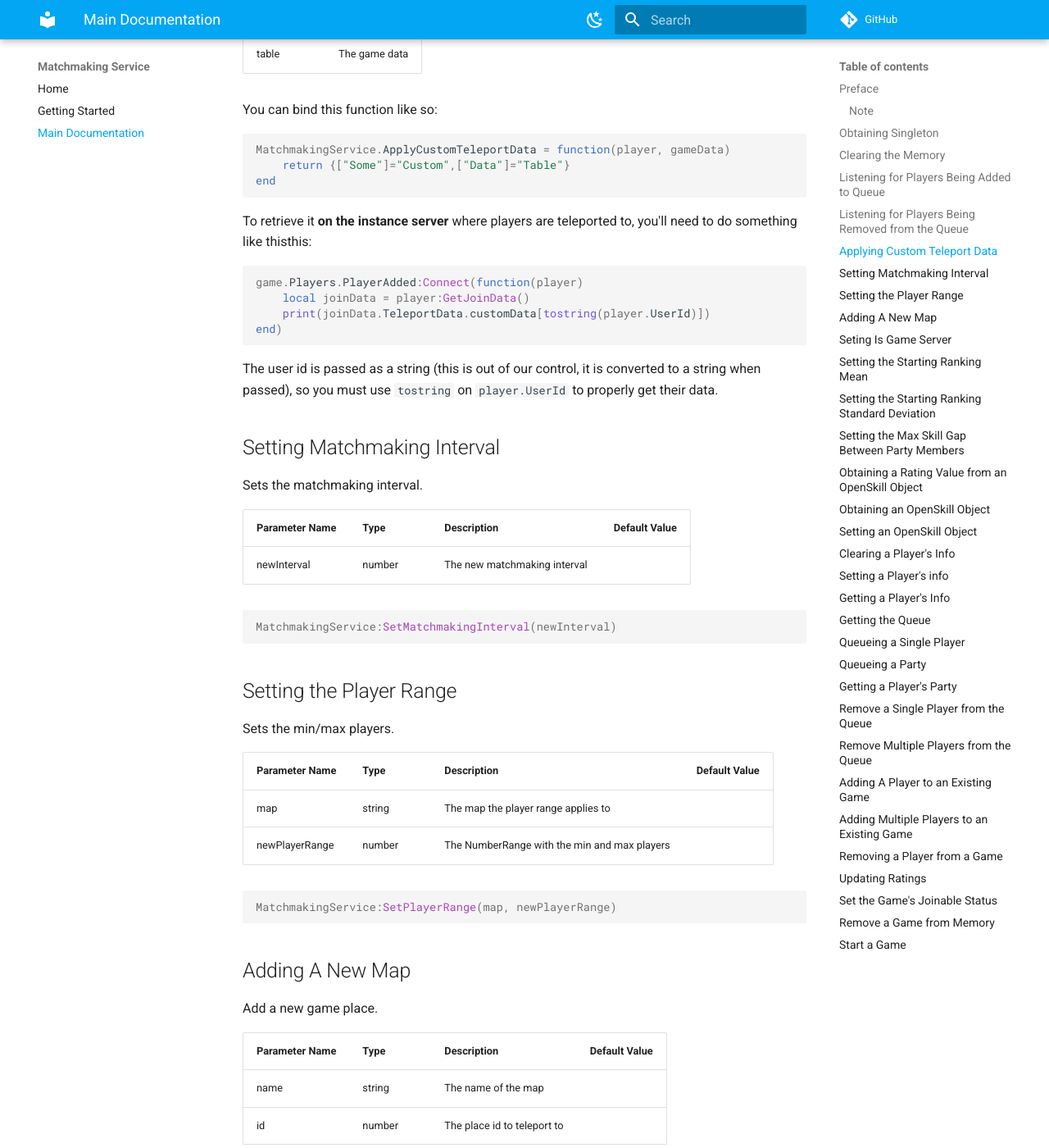
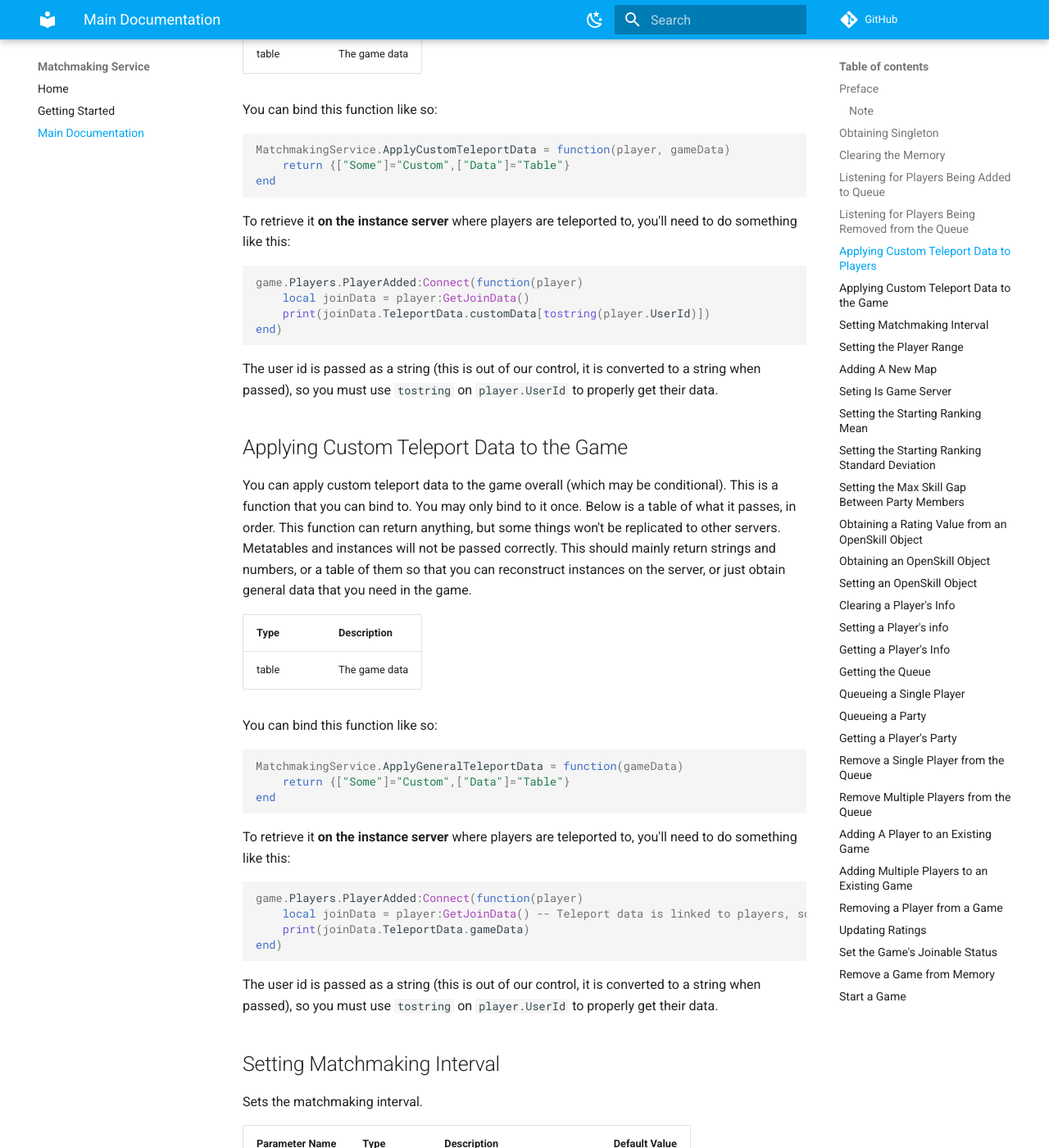
Before and after one commit to steven4547466/MatchmakingService, an MkDocs documentation site: the page built from Docs/docs/maindocs.md, in a window 1280 px wide and 1400 px high, scrolled down 2743 px. Shown: the whole window at 82% size. Built offline with MkDocs 1.6.1 and Material for MkDocs 9.7.7, drawn with Linux system fonts in a browser that asks for light colours; comment, search, counter and statistics services are not loaded; some of the changed text lies outside the part shown.

Commit message:
General Teleport Data

````diff
--- a/Docs/docs/maindocs.md
+++ b/Docs/docs/maindocs.md
@@ -63,7 +63,7 @@
 end)
 ```
 
-## Applying Custom Teleport Data
+## Applying Custom Teleport Data to Players
 You can apply custom teleport data to players to access it in the game when they are teleported. This is a function that you can bind to. You may only bind to it once. Below is a table of what it passes, in order. This function can return anything, but some things won't be replicated to other servers. Metatables and instances will not be passed correctly. This should mainly return strings and numbers, or a table of them so that you can reconstruct instances on the server, or just obtain general data that you need in the game.
 
 | Type | Description |
@@ -78,11 +78,34 @@
 end
 ```
 
-To retrieve it **on the instance server** where players are teleported to, you'll need to do something like thisthis:
+To retrieve it **on the instance server** where players are teleported to, you'll need to do something like this:
 ```lua
 game.Players.PlayerAdded:Connect(function(player)
 	local joinData = player:GetJoinData()
     print(joinData.TeleportData.customData[tostring(player.UserId)])
+end)
+```
+The user id is passed as a string (this is out of our control, it is converted to a string when passed), so you must use `tostring` on `player.UserId` to properly get their data.
+
+## Applying Custom Teleport Data to the Game
+You can apply custom teleport data to the game overall (which may be conditional). This is a function that you can bind to. You may only bind to it once. Below is a table of what it passes, in order. This function can return anything, but some things won't be replicated to other servers. Metatables and instances will not be passed correctly. This should mainly return strings and numbers, or a table of them so that you can reconstruct instances on the server, or just obtain general data that you need in the game.
+
+| Type | Description |
+| ---- | ----------- |
+| table | The game data |
+
+You can bind this function like so:
+```lua
+MatchmakingService.ApplyGeneralTeleportData = function(gameData)
+	return {["Some"]="Custom",["Data"]="Table"}
+end
+```
+
+To retrieve it **on the instance server** where players are teleported to, you'll need to do something like this:
+```lua
+game.Players.PlayerAdded:Connect(function(player)
+	local joinData = player:GetJoinData() -- Teleport data is linked to players, so every player will have this data.
+    print(joinData.TeleportData.gameData)
 end)
 ```
 The user id is passed as a string (this is out of our control, it is converted to a string when passed), so you must use `tostring` on `player.UserId` to properly get their data.
````
Also changed, not shown: Changelog.md, 1 other file.
